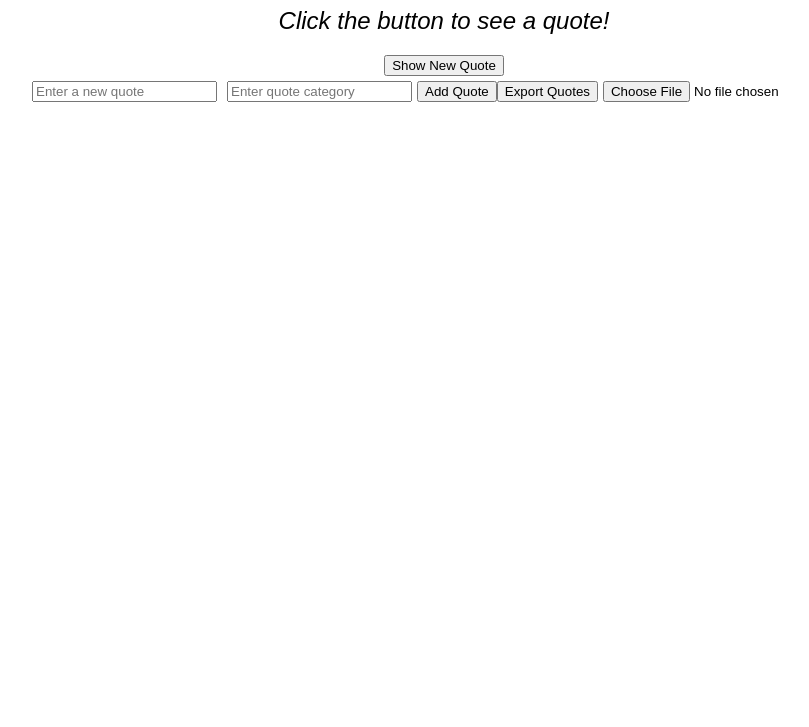
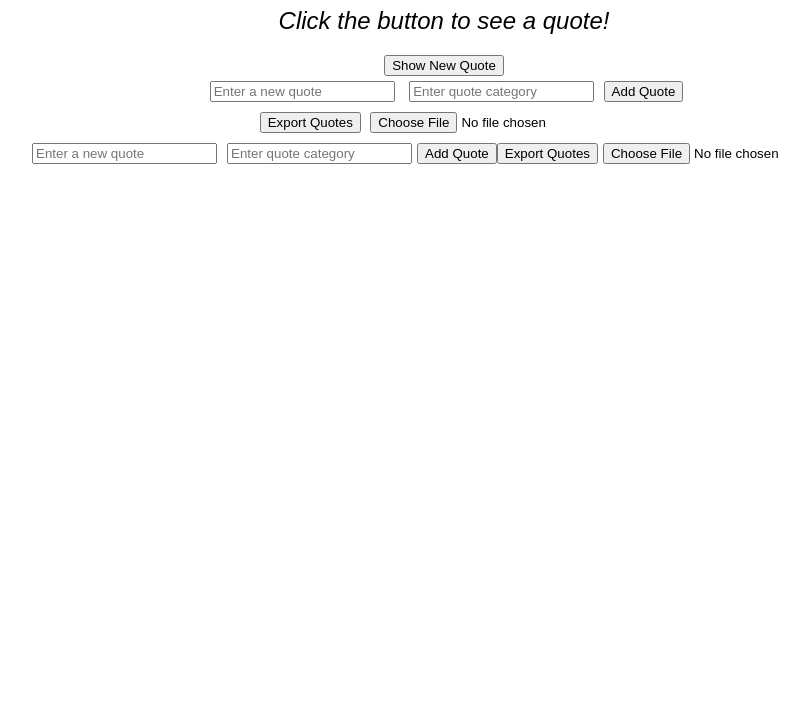
Before and after one commit to Natihan/alx_fe_javascript, a plain HTML site: page dom-manipulation/index.html in a window 1280 px wide. Shown: the part 73-800 px from the top of the page, without its empty margins (196-1005 px from the left). Drawn offline with Linux system fonts and the light colour scheme.

Commit message:
Update index.html

```diff
--- a/dom-manipulation/index.html
+++ b/dom-manipulation/index.html
@@ -24,7 +24,16 @@
     <h1>Dynamic Quote Generator</h1>
     <div id="quoteDisplay">Click the button to see a quote!</div>
     <button id="newQuote">Show New Quote</button>
-    <div id="formContainer"></div> <!-- Placeholder for dynamic form -->
+
+    <div>
+        <input id="newQuoteText" type="text" placeholder="Enter a new quote" />
+        <input id="newQuoteCategory" type="text" placeholder="Enter quote category" />
+        <button onclick="addQuote()">Add Quote</button>
+    </div>
+
+    <button id="exportQuotes" onclick="exportToJson()">Export Quotes</button>
+    <input type="file" id="importFile" accept=".json" onchange="importFromJsonFile(event)" />
+
     <script src="script.js"></script>
 </body>
 </html>
```
